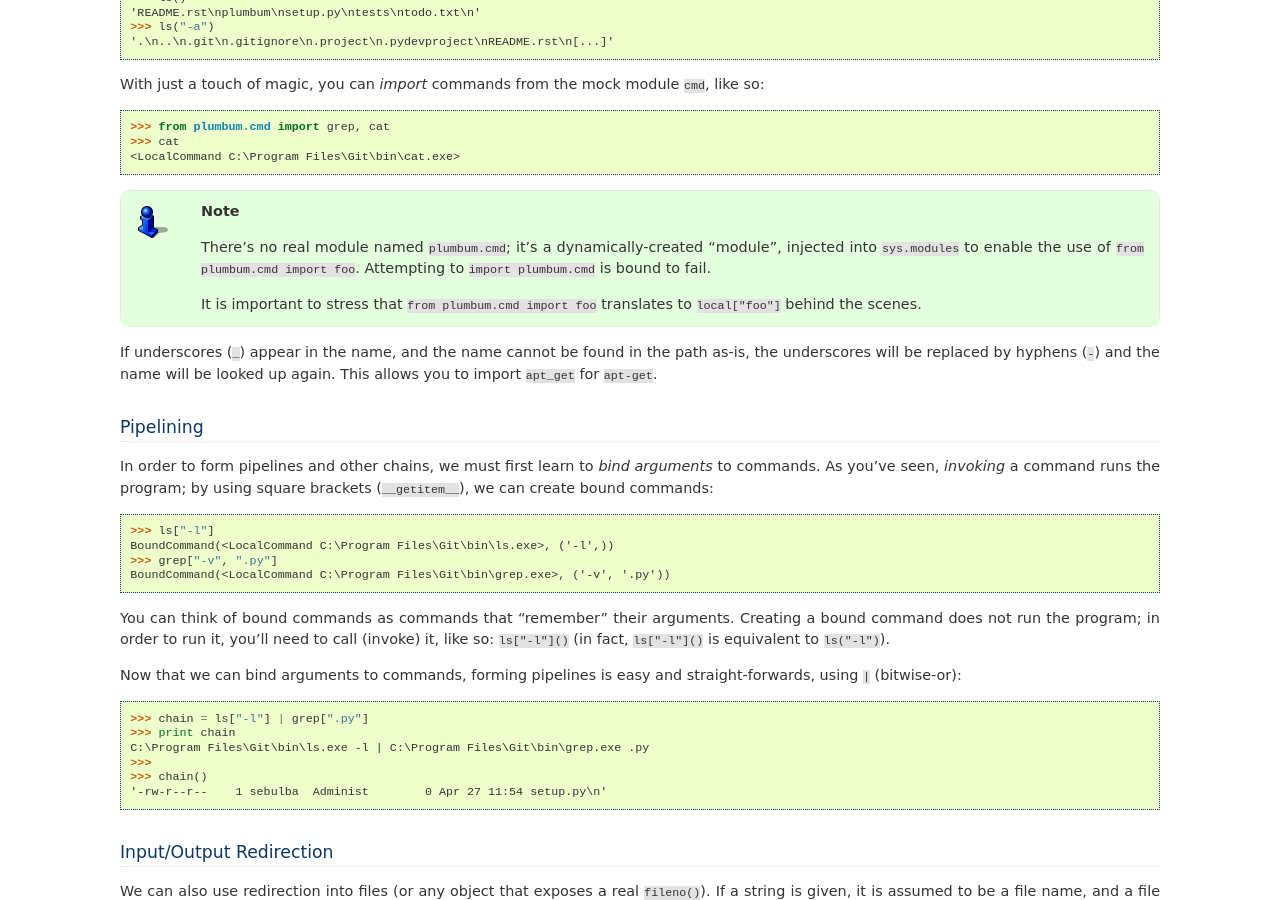
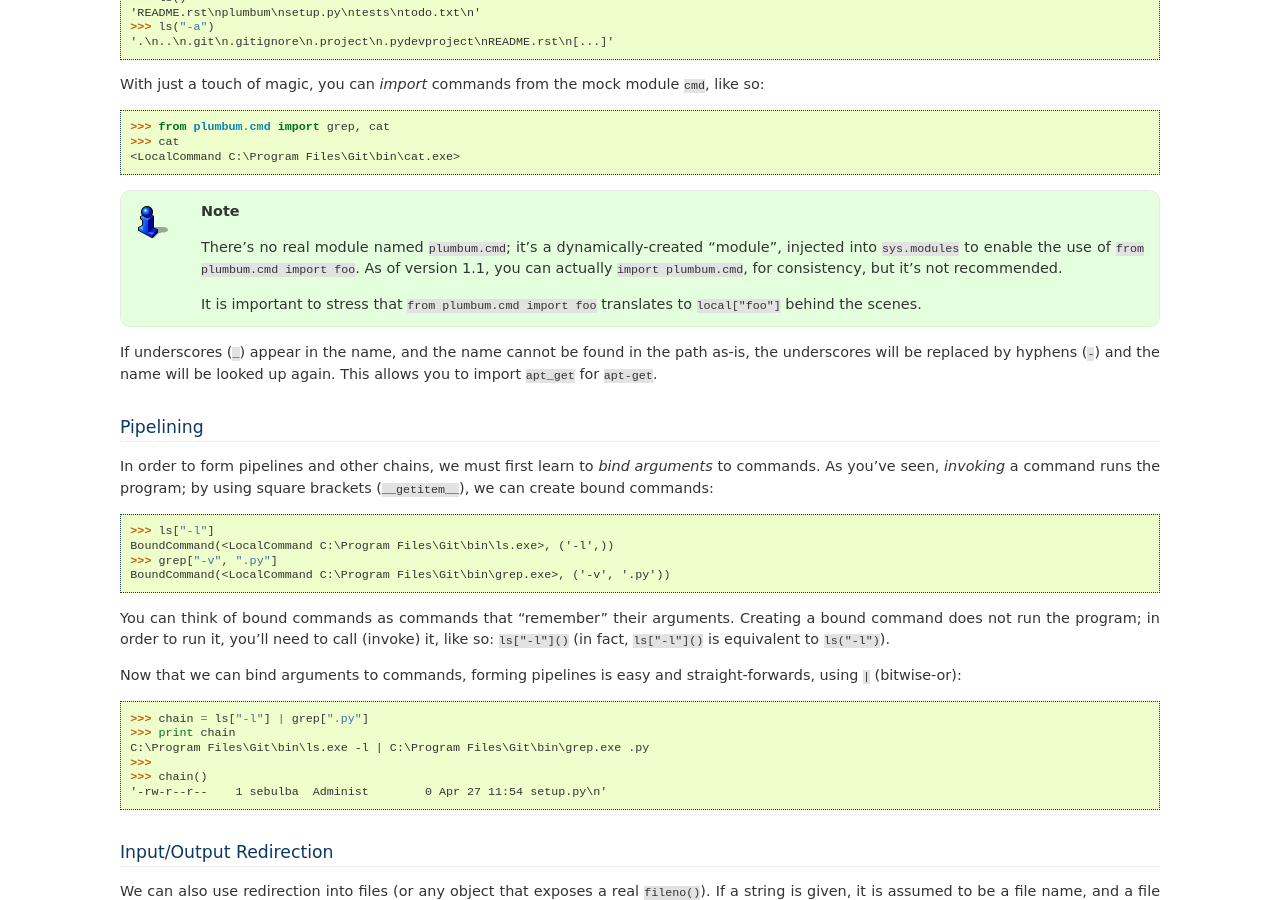
Before and after one commit to tomerfiliba/plumbum, a Sphinx documentation site: the page built from docs/local_commands.rst, in a window 1280 px wide and 900 px high, scrolled down 444 px. Built offline with Sphinx 7.4.7, drawn with Linux system fonts in a browser that asks for light colours.

Commit message:
finishing touches

```diff
--- a/docs/local_commands.rst
+++ b/docs/local_commands.rst
@@ -33,8 +33,8 @@ With just a touch of magic, you can *import* commands from the mock module ``cmd
 
 .. note::
    There's no real module named ``plumbum.cmd``; it's a dynamically-created "module", injected
-   into ``sys.modules`` to enable the use of ``from plumbum.cmd import foo``. Attempting to
-   ``import plumbum.cmd`` is bound to fail.
+   into ``sys.modules`` to enable the use of ``from plumbum.cmd import foo``. As of version 1.1,
+   you can actually ``import plumbum.cmd``, for consistency, but it's not recommended.
 
    It is important to stress that ``from plumbum.cmd import foo`` translates to ``local["foo"]``
    behind the scenes.
```
Also changed, not shown: docs/remote.rst (+14 -0 lines), 2 other files.
